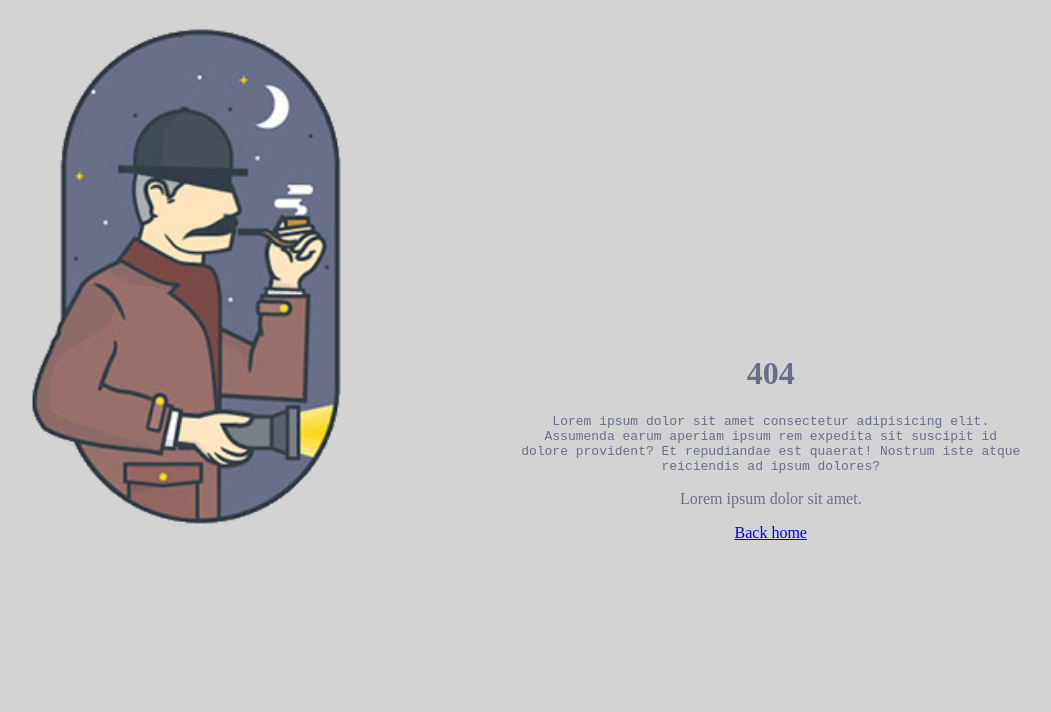
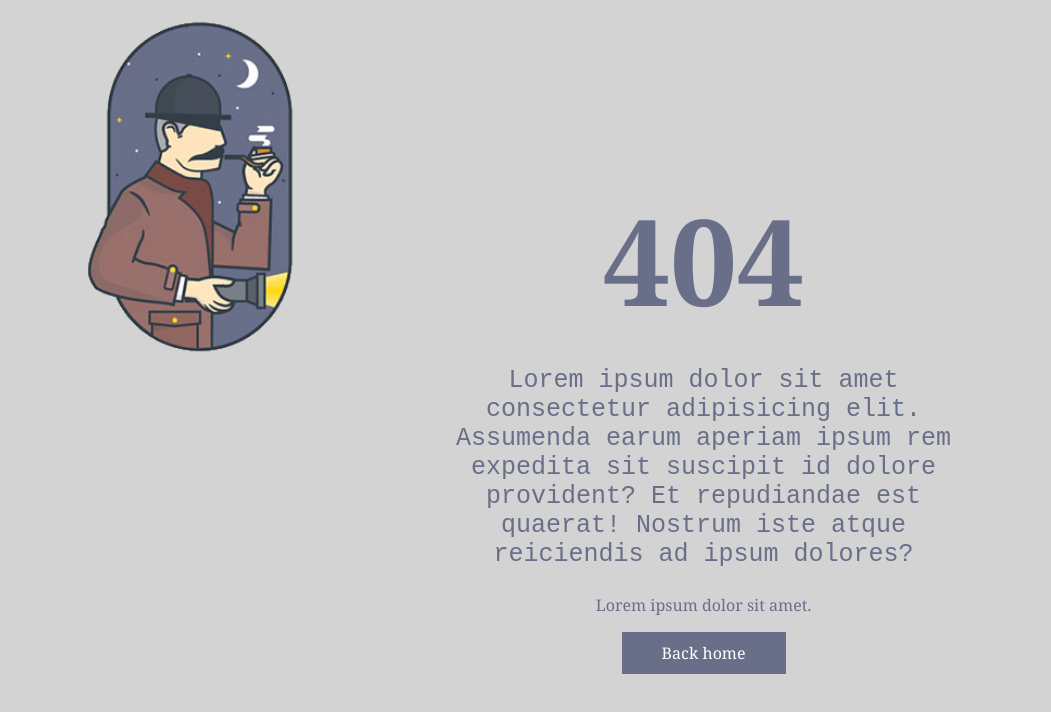
Before and after one commit to justasga/2-serlokas, a plain HTML site: page index.html in a window 1280 px wide. Shown: the whole page, without its empty margins (126-1177 px from the left). Drawn offline with Linux system fonts and the light colour scheme.

Commit message:
finalserlokas

```diff
--- a/index.html
+++ b/index.html
@@ -7,18 +7,28 @@
 </head>
 <body style="background-color: lightgrey;">
     <div style="display: inline-block;
-     width: 30%;
-     margin-left: 10%;">
+     width: 20%;
+     float: left;
+     margin-left: 15%;
+     margin-top120px;">
         <img style="width: 100%;" src="serlokasbefono.png" alt="serloko nuotrauka">
     </div>
     <div style="display: inline-block;
      width: 40%;
      margin-left: 10%;
-     text-align: center;">
-        <h1 style="color: #696F89;">404</h1>
-        <p style="color: #696F89;font-family: monospace;">Lorem ipsum dolor sit amet consectetur adipisicing elit. Assumenda earum aperiam ipsum rem expedita sit suscipit id dolore provident? Et repudiandae est quaerat! Nostrum iste atque reiciendis ad ipsum dolores?</p>
+     text-align: center;
+     margin-top: 170px;
+     font-family: Cambria, Cochin, Georgia, Times, 'Times New Roman', serif;">
+        <h1 style="color: #696F89;font-size: 120px;margin-top: 0;margin-bottom: 0;">404</h1>
+        <p style="color: #696F89;font-family: monospace;font-size: 25px;">Lorem ipsum dolor sit amet consectetur adipisicing elit. Assumenda earum aperiam ipsum rem expedita sit suscipit id dolore provident? Et repudiandae est quaerat! Nostrum iste atque reiciendis ad ipsum dolores?</p>
         <p style="color: #696F89;">Lorem ipsum dolor sit amet.</p>
-        <a style="color: r#696F89;" href="#" class="button;">Back home</a>
+        <a style="background-color: #696F89;
+        display: inline-block;
+        padding: 10px;
+        color:white;
+        padding-left: 40px;
+        padding-right:40px;
+        text-decoration: none" href="#"">Back home</a>
     </div>
 
 </body>
```
